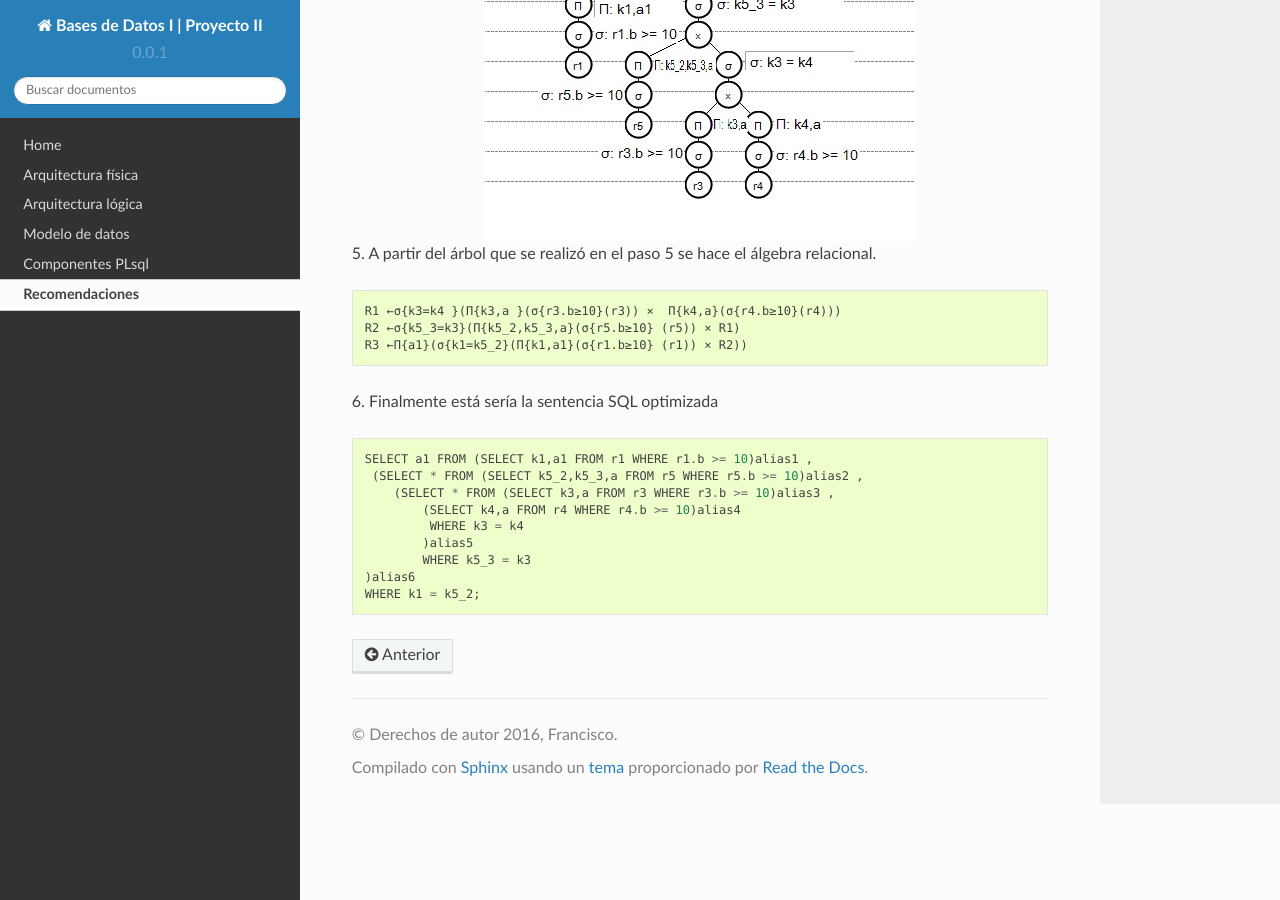
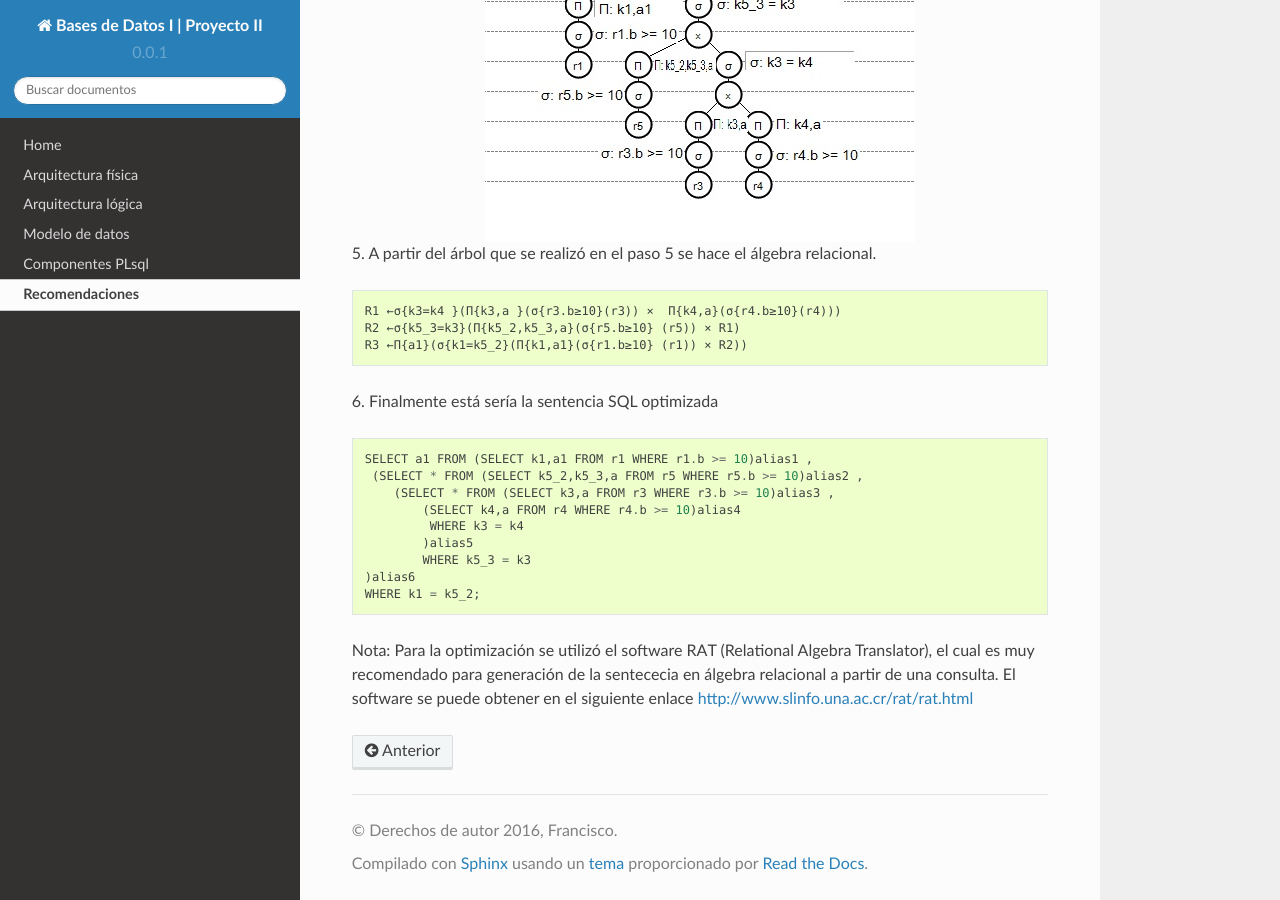
Before and after one commit to FranciscoSS7/BD-proyecto-II-ManualOracle, a Sphinx documentation site: the page built from docs/source/Recomendaciones.rst, in a window 1280 px wide and 900 px high, scrolled down 2311 px. Built offline with Sphinx 7.4.7 and the Read the Docs theme 2.0.0, drawn with Linux system fonts in a browser that asks for light colours.

Commit message:
Update Recomendaciones.rst

```diff
--- a/docs/source/Recomendaciones.rst
+++ b/docs/source/Recomendaciones.rst
@@ -76,3 +76,5 @@ A partir de esta sentencia SQL se hará la optimización.
 	 WHERE k5_3 = k3
  )alias6
  WHERE k1 = k5_2;
+
+Nota: Para la optimización se utilizó el software RAT (Relational Algebra Translator), el cual es muy recomendado para generación de la sentececia en álgebra relacional a partir de una consulta. El software se puede obtener en el siguiente enlace http://www.slinfo.una.ac.cr/rat/rat.html
```
